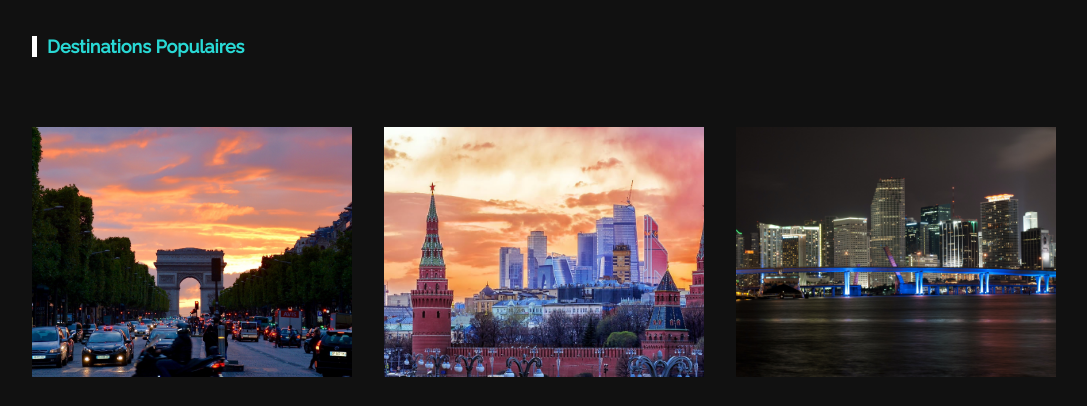
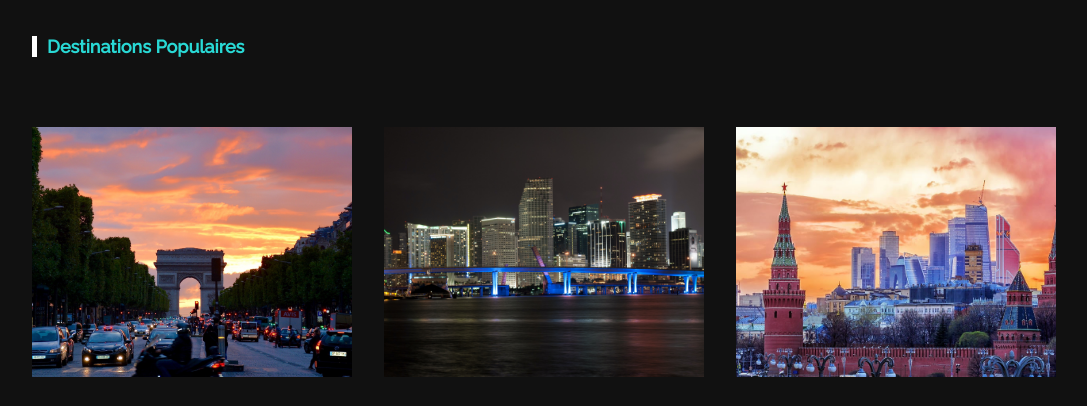
Before and after one commit to zaineb-ben-fadhl/AirTravel, a plain HTML site: page index.html in a window 1280 px wide. Shown: the part 1340-1746 px from the top of the page, without its empty margins (96-1183 px from the left). Drawn offline with Linux system fonts and the light colour scheme.

Commit message:
last commit

```diff
--- a/index.html
+++ b/index.html
@@ -120,7 +120,7 @@
             <!-- box -->
             <!-- box -->
             <div class="box">
-                <img src="images/moscow.jpg" alt="">
+                <img src="images/Miami.jpg" alt="">
                 <div class="content">
                     <div>
                         <h4 id="country2">Miami</h4>
@@ -134,7 +134,7 @@
             <!-- box -->
             <!-- box -->
             <div class="box">
-                <img src="images/miami.jpg" alt="">
+                <img src="images/moscow.jpg" alt="">
                 <div class="content">
                     <div>
                         <h4 id="country3">Moscou</h4>
```
